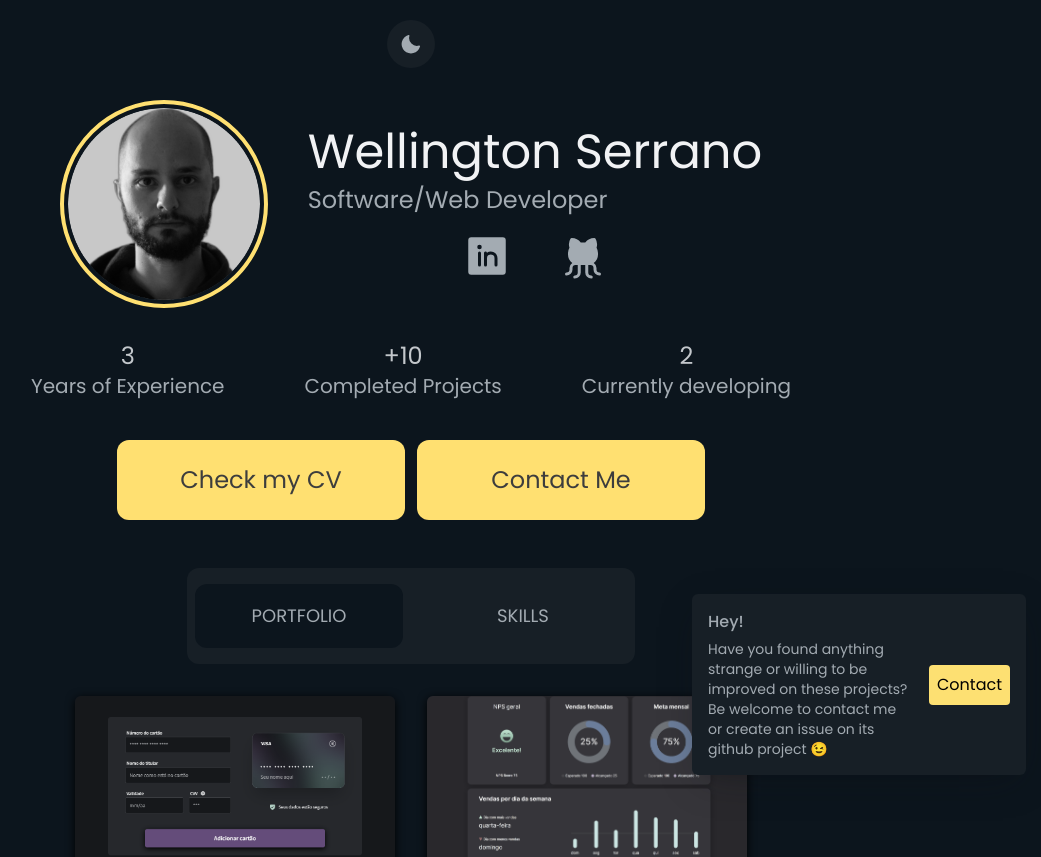
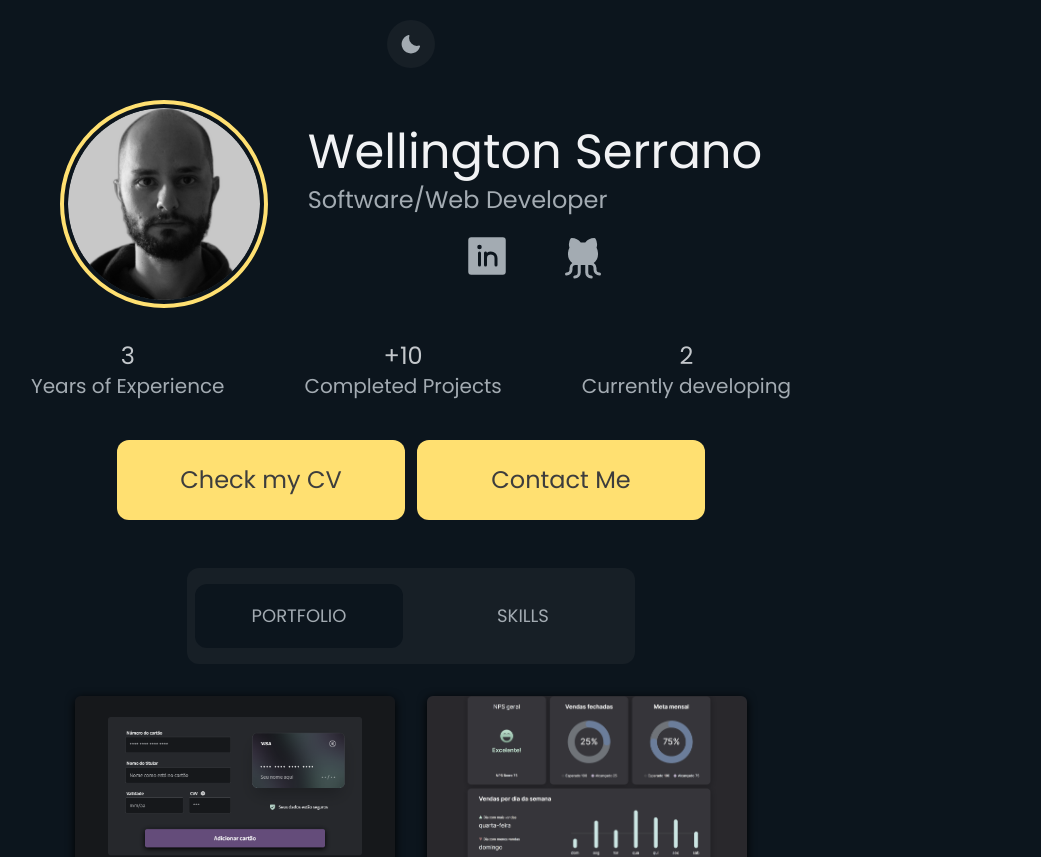
Before and after one commit to wellserrano/my-portfolio, a React (Vite) app: page / in a window 1280 px wide. Shown: the top 857 px of the page, without its empty margins (229-1270 px from the left). Built offline with nearby package versions, Linux system fonts and the light colour scheme.

Commit message:
feat: light mode toast

```diff
--- a/src/pages/Home.tsx
+++ b/src/pages/Home.tsx
@@ -25,7 +25,7 @@ export function Home() {
   useEffect(() => {
     const timer = setTimeout(() => {
       setShowToast(true)
-    }, 3000)
+    }, 15000)
     return () => clearTimeout(timer)
   }, [])
 
@@ -72,21 +72,21 @@ export function Home() {
 
         </main>
         <Toast.Root
-          className="bg-[#171F26] rounded-md shadow-[hsl(206_22%_7%_/_35%)_0px_10px_38px_-10px,_hsl(206_22%_7%_/_20%)_0px_10px_20px_-15px] p-4 grid [grid-template-areas:_'title_action'_'description_action'] grid-cols-[auto_max-content] gap-x-4 items-center data-[state=open]:animate-slideIn data-[state=closed]:animate-hide data-[swipe=move]:translate-x-[var(--radix-toast-swipe-move-x)] data-[swipe=cancel]:translate-x-0 data-[swipe=cancel]:transition-[transform_200ms_ease-out] data-[swipe=end]:animate-swipeOut"
+          className="bg-[#D7D7D7] dark:bg-[#171F26] rounded-md shadow-[hsl(206_22%_7%_/_35%)_0px_10px_38px_-10px,_hsl(206_22%_7%_/_20%)_0px_10px_20px_-15px] p-4 grid [grid-template-areas:_'title_action'_'description_action'] grid-cols-[auto_max-content] gap-x-4 items-center data-[state=open]:animate-slideIn data-[state=closed]:animate-hide data-[swipe=move]:translate-x-[var(--radix-toast-swipe-move-x)] data-[swipe=cancel]:translate-x-0 data-[swipe=cancel]:transition-[transform_200ms_ease-out] data-[swipe=end]:animate-swipeOut"
           open={showToast}
           onOpenChange={setShowToast}
         >
 
-          <Toast.Title className="[grid-area:_title] mb-[5px] font-medium text-[#A3ABB2] text-base">
+          <Toast.Title className="[grid-area:_title] mb-[5px] font-medium text-[#19191B] dark:text-[#A3ABB2] text-base">
             Hey!
           </Toast.Title>
-          <Toast.Description asChild className="text-[#A3ABB2] text-sm">
+          <Toast.Description asChild className="text-[#19191B] dark:text-[#A3ABB2] text-sm">
             <p>Have you found anything strange or willing to be improved on these projects?
               Be welcome to contact me or create an issue on its github project
               😉
             </p>
           </Toast.Description>
-          <Toast.Action className="[grid-area:_action] bg-[#FDE072] p-2 rounded hover:opacity-80 transition-all" asChild altText='pops contact message'>
+          <Toast.Action className="[grid-area:_action] bg-emerald-500 dark:bg-[#FDE072] p-2 rounded hover:opacity-80 transition-all" asChild altText='pops contact message'>
             <button onClick={() => {
               toastDialogRef.current?.click()
             } }>
```
